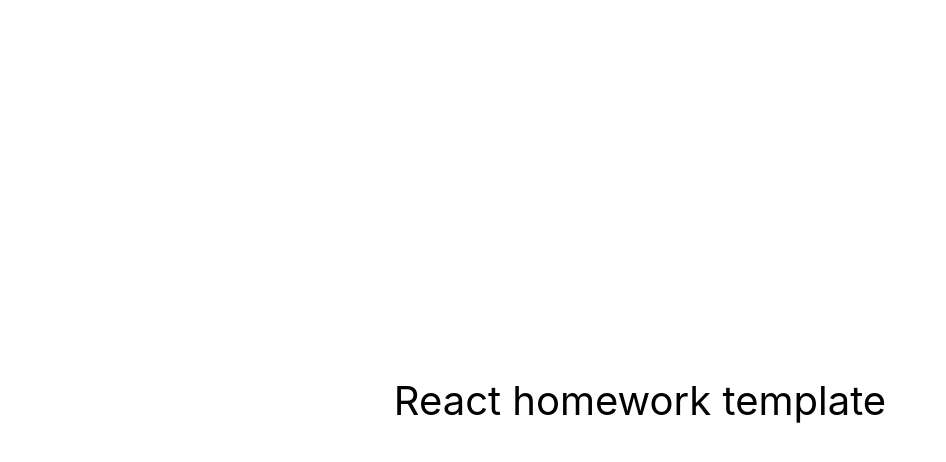
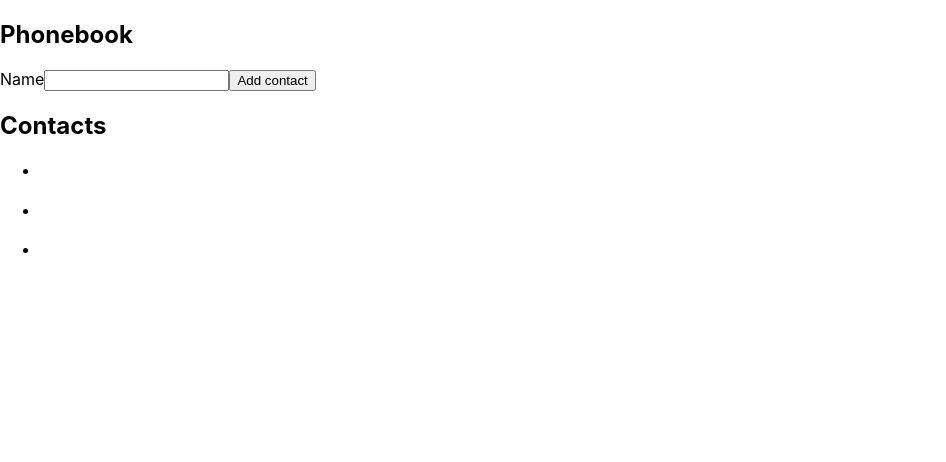
Before and after one commit to serheihimself/goit-react-hw-02-phonebook, a React (Create React App) app: page / in a window 1280 px wide. Shown: the top 462 px of the page, without its empty margins (0-946 px from the left). Built offline with nearby package versions, Linux system fonts and the light colour scheme.

Commit message:
first commit

```diff
--- a/package.json
+++ b/package.json
@@ -7,6 +7,7 @@
     "@testing-library/jest-dom": "^5.16.3",
     "@testing-library/react": "^12.1.4",
     "@testing-library/user-event": "^13.5.0",
+    "nanoid": "^4.0.1",
     "react": "^18.1.0",
     "react-dom": "^18.1.0",
     "react-scripts": "5.0.1",
--- a/src/components/App.jsx
+++ b/src/components/App.jsx
@@ -1,16 +1,43 @@
-export const App = () => {
-  return (
-    <div
-      style={{
-        height: '100vh',
-        display: 'flex',
-        justifyContent: 'center',
-        alignItems: 'center',
-        fontSize: 40,
-        color: '#010101'
-      }}
-    >
-      React homework template
-    </div>
-  );
-};
+import React, { Component } from 'react';
+import { nanoid } from 'nanoid';
+
+export class App extends Component {
+  state = {
+    contacts: [],
+    name: '',
+  };
+
+  uniqId = nanoid();
+
+  render() {
+    return (
+      <div>
+        <h2>Phonebook</h2>
+        <form action="">
+          <label htmlFor={this.uniqId}>Name</label>
+          <input
+            type="text"
+            name="name"
+            id={this.uniqId}
+            pattern="^[a-zA-Zа-яА-Я]+(([' -][a-zA-Zа-яА-Я ])?[a-zA-Zа-яА-Я]*)*$"
+            title="Name may contain only letters, apostrophe, dash and spaces. For example Adrian, Jacob Mercer, Charles de Batz de Castelmore d'Artagnan"
+            required
+          />
+          <button type="submit">Add contact</button>
+        </form>
+        <h2>Contacts</h2>
+        <ul>
+          <li>
+            <p></p>
+          </li>
+          <li>
+            <p></p>
+          </li>
+          <li>
+            <p></p>
+          </li>
+        </ul>
+      </div>
+    );
+  }
+}
```
Also changed, not shown: 1 other file (tests, documents, lock files or other folders).
